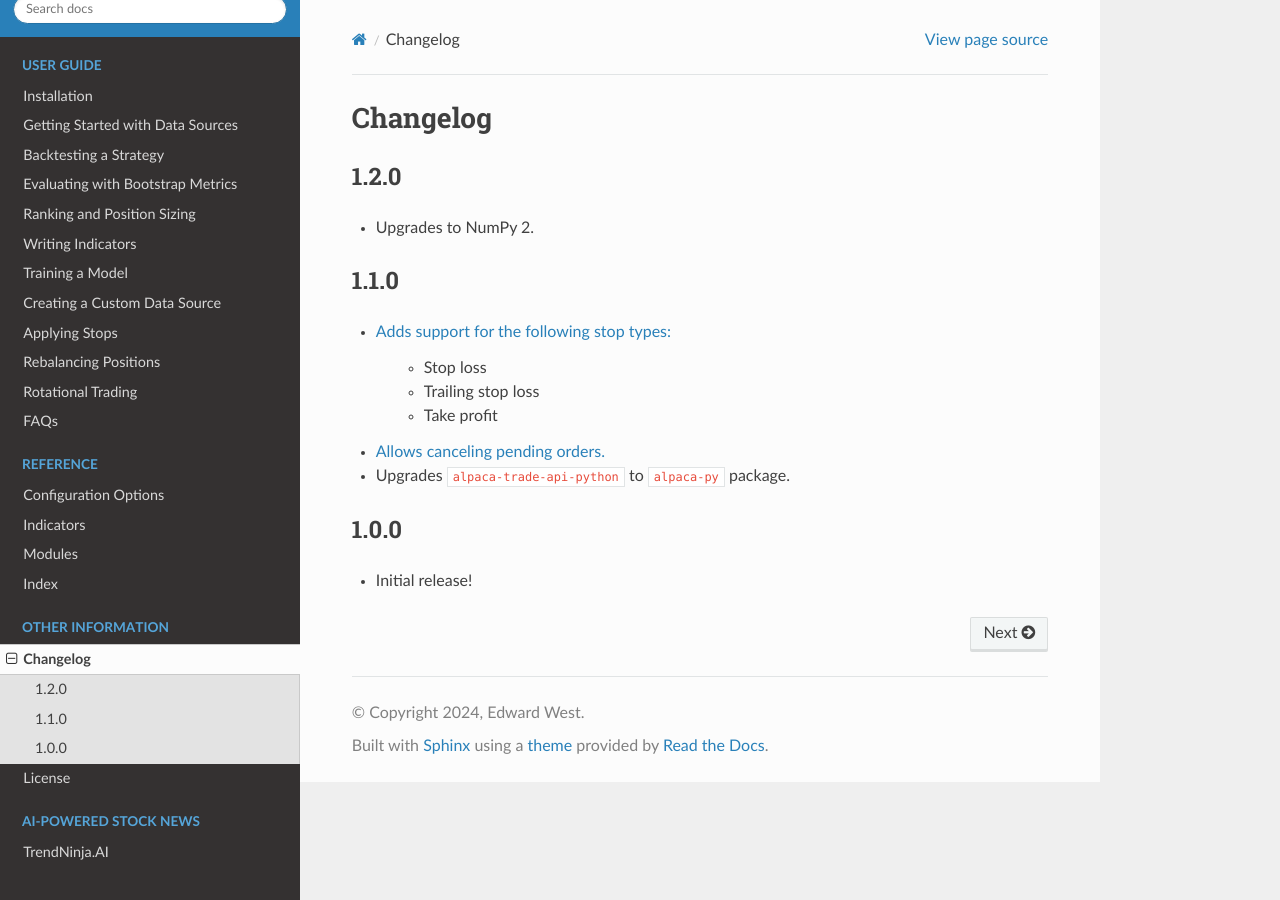
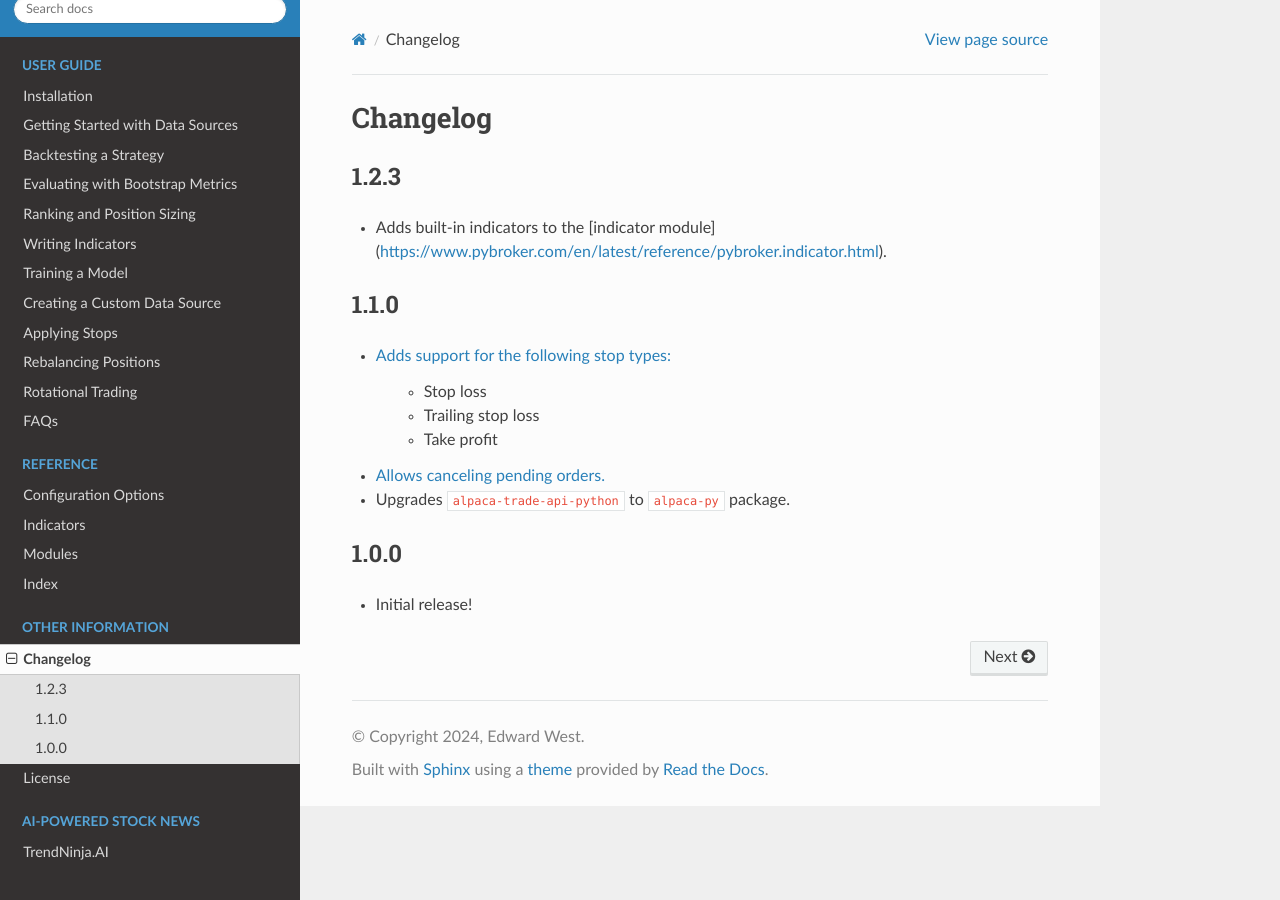
Before and after one commit to edtechre/pybroker, a Sphinx documentation site: the page built from docs/source/changelog.rst, in a window 1280 px wide. Built offline with Sphinx 7.4.7 and the Read the Docs theme 2.0.0, drawn with Linux system fonts in a browser that asks for light colours.

Commit message:
Update changelog.rst

```diff
--- a/docs/source/changelog.rst
+++ b/docs/source/changelog.rst
@@ -2,10 +2,10 @@
 Changelog
 #########
 
-1.2.0
+1.2.3
 =====
 
-* Upgrades to NumPy 2.
+* Adds built-in indicators to the [indicator module](https://www.pybroker.com/en/latest/reference/pybroker.indicator.html).
 
 
 1.1.0
```
